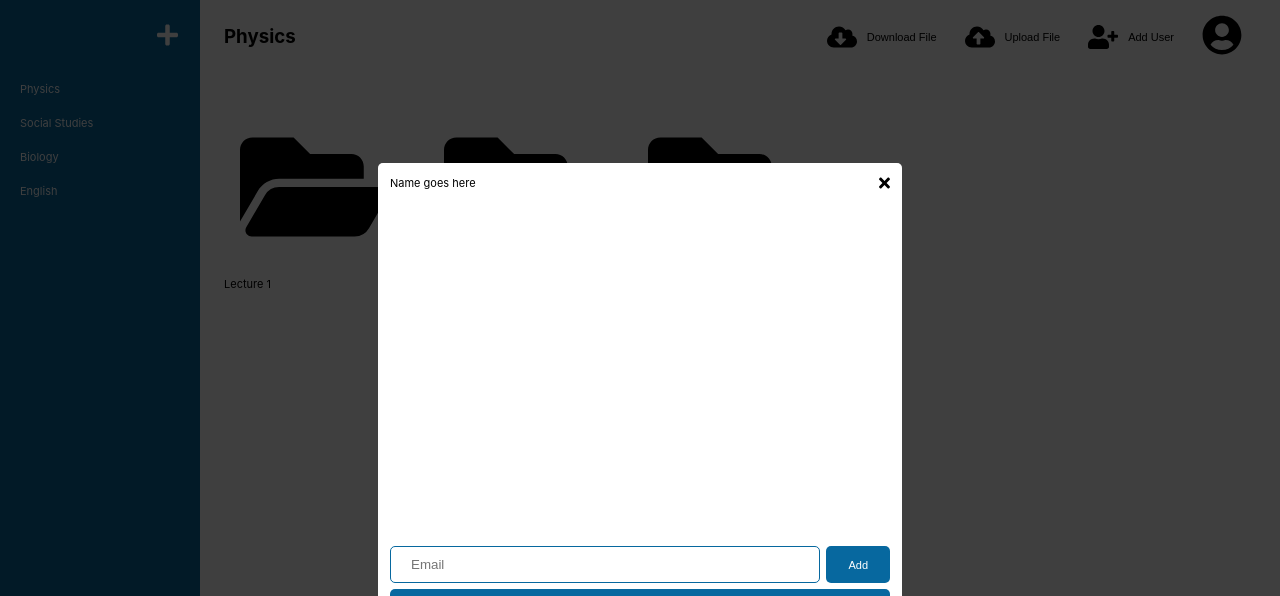
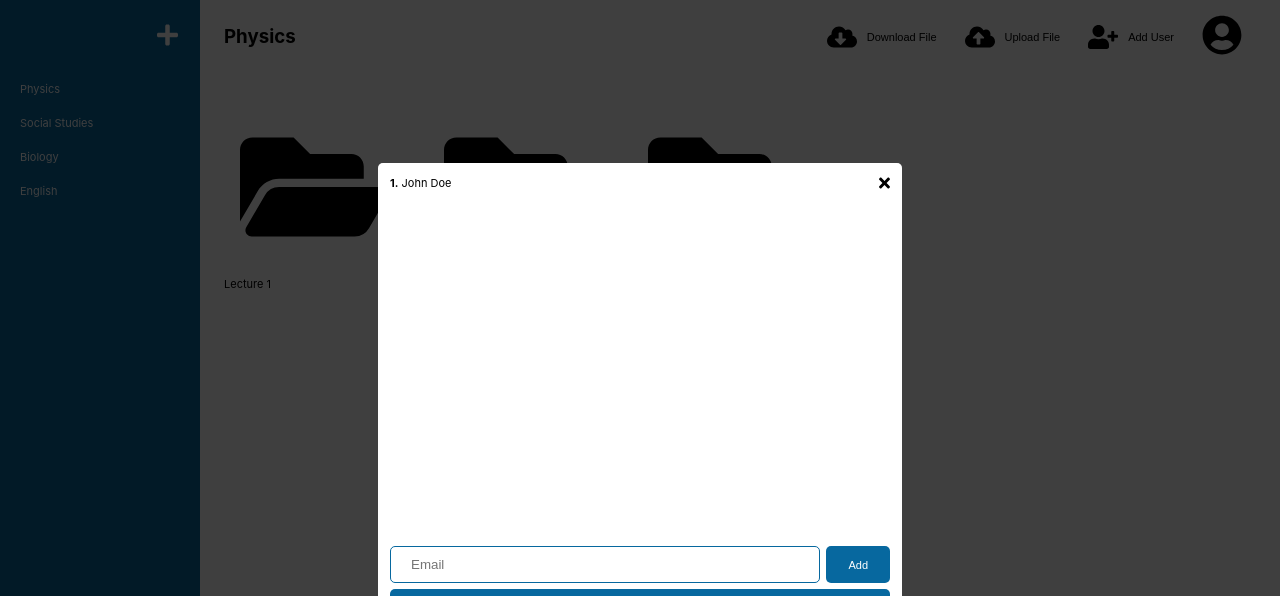
Before and after one commit to hyungmogu/note-sharing-app, a React (Create React App) app in the folder web/: page /note-sharing-app/notes/1 in a window 1280 px wide. Shown: the top 596 px of the page. Built offline with nearby package versions, Linux system fonts and the light colour scheme.

Commit message:
fix: resolve cannot read properly users of null 'AddUserModal'

```diff
--- a/web/src/modals/AddUserModal.js
+++ b/web/src/modals/AddUserModal.js
@@ -8,6 +8,16 @@ import { faTimes } from '@fortawesome/free-solid-svg-icons';
 
 class AddUserModal extends Component {
     modalRef = React.createRef();
+
+    state = {
+        users: [
+            {
+                pk: 1,
+                name: 'John Doe',
+                email: 'johnDoe@gmail.com'
+            }
+        ]
+    }
 
     handleOpenModal = (e) => {
         this.modalRef.current.handleOpenModal(e);
@@ -22,10 +32,12 @@ class AddUserModal extends Component {
             <Modal ref={this.modalRef}>
                 <section className="addUserModal">
                     <section className="addUserModal--wrapper-userList">
-                        <section className="addUserModal--item">
-                            <span className="addUserModal--name">Name goes here</span>
-                            <FontAwesomeIcon icon={faTimes}/>
-                        </section>
+                        { this.state.users.map((item, index) =>
+                            <section className="addUserModal--item">
+                                <span className="addUserModal--name"><strong>{index+1}.</strong> {item.name}</span>
+                                <FontAwesomeIcon icon={faTimes}/>
+                            </section>
+                        )}
                     </section>
                     <section className="addUserModal--wrapper-input">
                         <input className="addUserModal--input" type="email" placeholder="Email"/>
```
